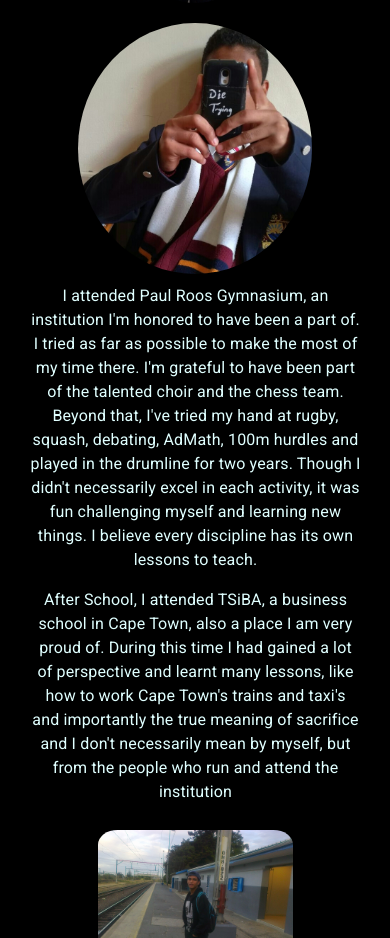
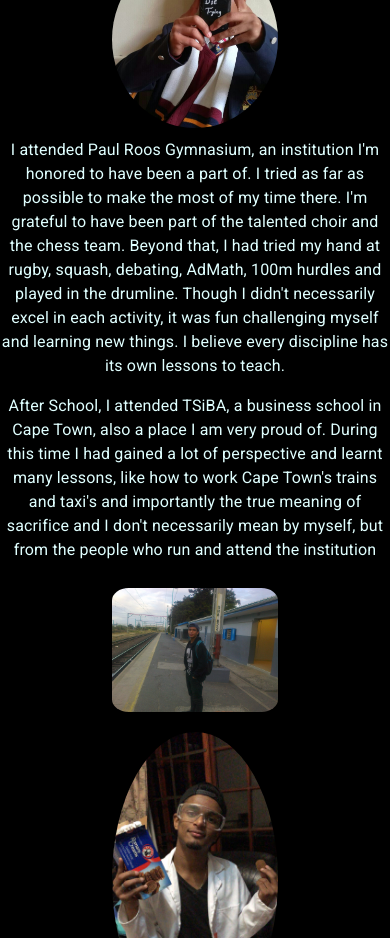
Before and after one commit to korkie9/korkie, a React (Create React App) app: page /About in a window 390 px wide. Shown: the part 1400-2338 px from the top of the page. Built offline with nearby package versions, Linux system fonts and the light colour scheme.

Commit message:
favicon fix

```diff
--- a/src/pages/About.css
+++ b/src/pages/About.css
@@ -84,6 +84,14 @@
 }
 
 @media(max-width: 900px){
+    .back-story-para{
+        display: flex;
+        justify-content: center;
+        align-items: center;
+        flex: 1;
+        margin: 10%;
+        width: 100vw;
+    }
     .imgandpara{
         display: flex;
         flex-direction: column;
@@ -99,19 +107,19 @@
     }
 
     .trainimg{
-        width: 50vw;
+        width: 50%;
         border-radius: 10%;
         margin: 3%
     }
     .dietryingimg{
         flex: 1;
-        width: 60vw;
+        width: 50%;
         border-radius: 90%;
         margin: 3%;
     }
     .biscuitsimg{
         flex: 1;
-        width: 50vw;
+        width: 50%;
         border-radius: 80%;
         margin: 3%;
     }
--- a/src/pages/About.js
+++ b/src/pages/About.js
@@ -69,11 +69,11 @@ const About = () => {
               I attended Paul Roos Gymnasium, an institution I'm honored to have
               been a part of. I tried as far as possible to make the most of my
               time there. I'm grateful to have been part of the talented choir
-              and the chess team. Beyond that, I've tried my hand at rugby,
-              squash, debating, AdMath, 100m hurdles and played in the drumline
-              for two years. Though I didn't necessarily excel in each activity,
-              it was fun challenging myself and learning new things. I believe
-              every discipline has its own lessons to teach.
+              and the chess team. Beyond that, I had tried my hand at rugby,
+              squash, debating, AdMath, 100m hurdles and played in the drumline.
+              Though I didn't necessarily excel in each activity, it was fun
+              challenging myself and learning new things. I believe every
+              discipline has its own lessons to teach.
             </Typography>
           </Rotate>
         </div>
--- a/src/pages/Experience.js
+++ b/src/pages/Experience.js
@@ -59,7 +59,7 @@ const Experience = () => {
           </h3>
           <Typography paragraph>
             Heroku has quickly become my favourite hosting platform for its ease
-            of use and its add-ons. I still believe Firebase is great though
+            of use and its add-ons. I still believe Firebase is great though,
             because it is so dynamic. I've dabbled a bit with AWS but I'd like
             to learn it in depth going forward
           </Typography>
```
Also changed, not shown: public/manifest.json, 1 other file (tests, documents, lock files or other folders).
